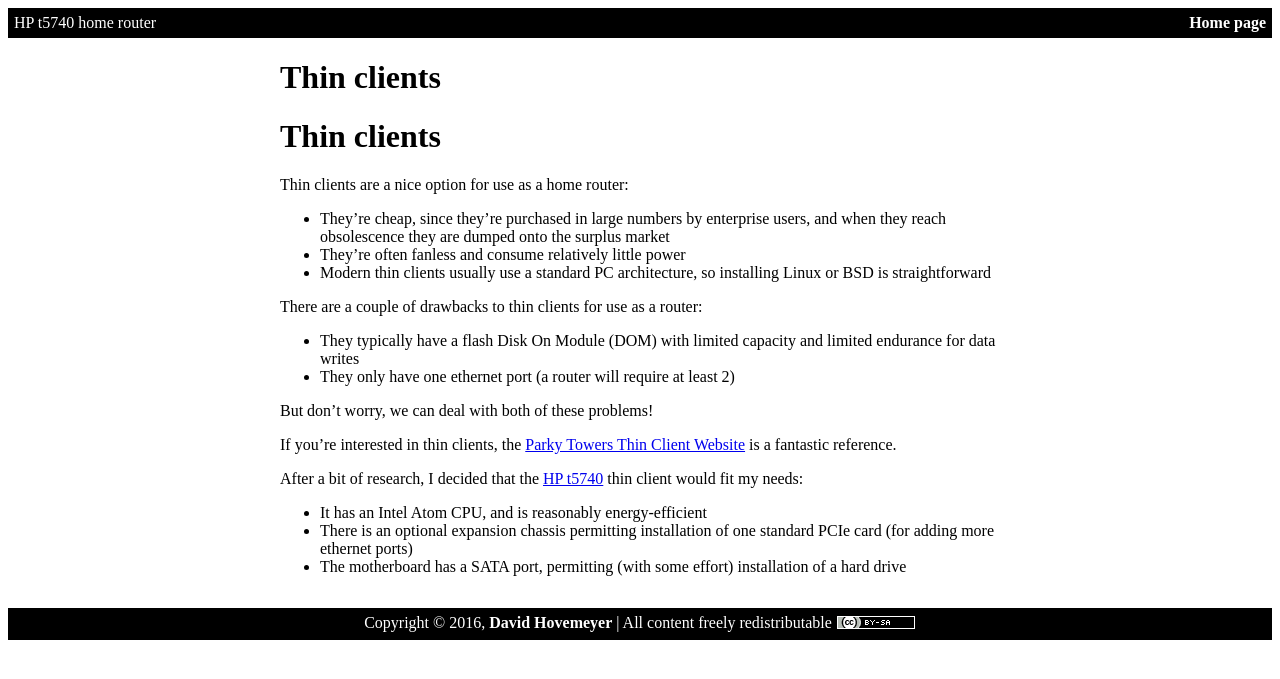
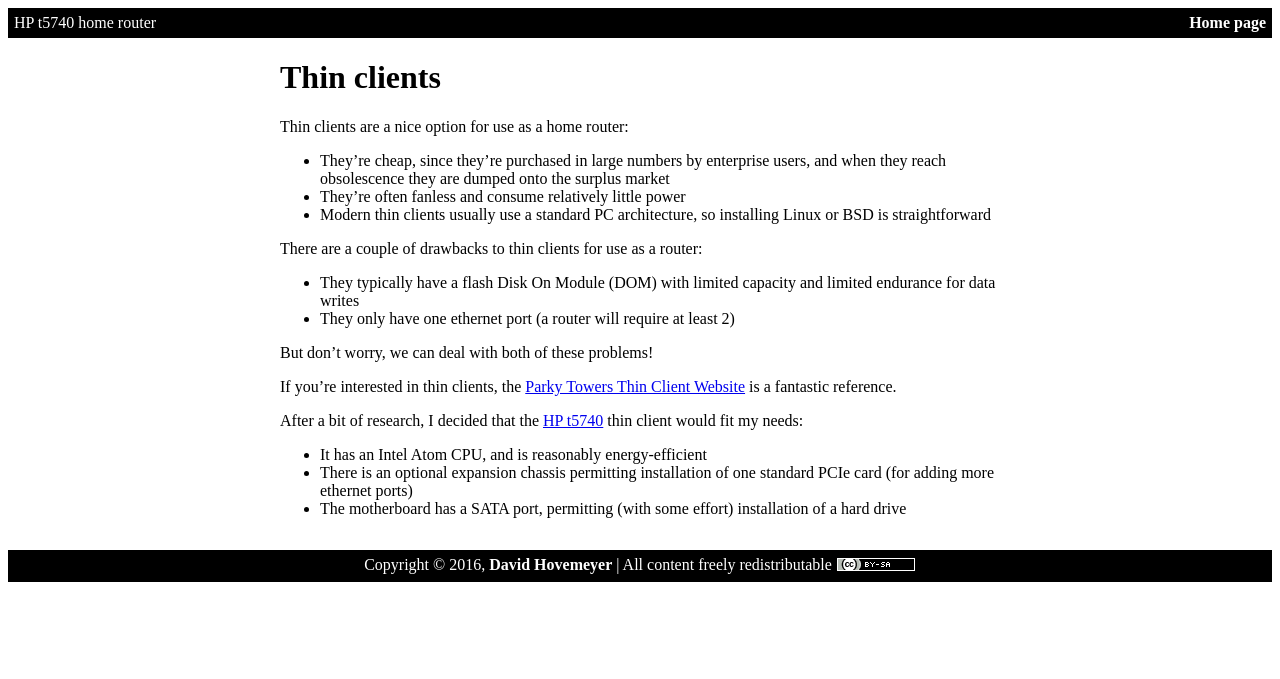
Before and after one commit to daveho/t5740router, a Jekyll site: the page built from thinclients.md, in a window 1280 px wide. Shown: the top 679 px of the page. Built offline with Jekyll 4.4.1, drawn with Linux system fonts in a browser that asks for light colours.

Commit message:
page title now in default layout

```diff
--- a/thinclients.md
+++ b/thinclients.md
@@ -2,8 +2,6 @@
 layout: default
 title: "Thin clients"
 ---
-
-# Thin clients
 
 Thin clients are a nice option for use as a home router:
 
```
